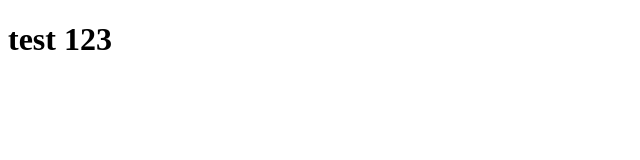
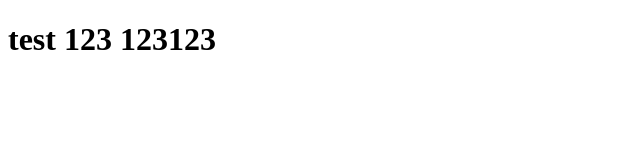
Before and after one commit to juangjujuju/test, a plain HTML site: page index.html in a window 1280 px wide. Shown: the whole page, without its empty margins (0-640 px from the left). Drawn offline with Linux system fonts and the light colour scheme.

```diff
--- a/index.html
+++ b/index.html
@@ -7,6 +7,6 @@
     <title>test</title>
 </head>
 <body>
-    <h1>test 123</h1>
+    <h1>test 123 123123</h1>
 </body>
 </html>
```
